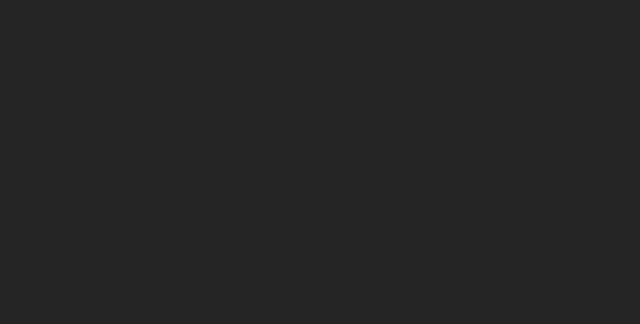
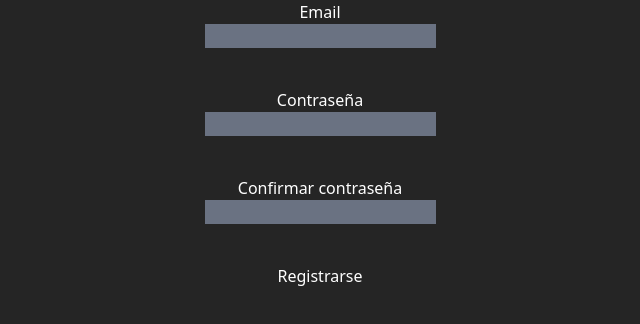
Before and after one commit to ezexgonzalez/mern-task-manager, a React (Vite) app in the folder client/: page /register in a window 1280 px wide. Before the commit this address had no page. Shown: the top 324 px of the page, without its empty margins (320-960 px from the left). Built offline with nearby package versions, Linux system fonts and the light colour scheme; no server answers.

Commit message:
login and register connected with backend protected routes

```diff
--- a/client/package.json
+++ b/client/package.json
@@ -10,6 +10,7 @@
     "preview": "vite preview"
   },
   "dependencies": {
+    "@hookform/resolvers": "^5.2.2",
     "@tailwindcss/vite": "^4.1.17",
     "axios": "^1.13.2",
     "react": "^19.1.1",
--- /dev/null
+++ b/client/src/components/LoginForm.jsx
@@ -0,0 +1,99 @@
+import { useForm } from "react-hook-form";
+import { yupResolver } from "@hookform/resolvers/yup";
+import * as yup from "yup";
+import { loginUser } from "../services/authService.js";
+import { useState } from "react";
+import { useNavigate } from "react-router-dom";
+
+//Validaciones
+const schema = yup.object().shape({
+  email: yup.string().email().required("El email es obligatorio"),
+  password: yup
+    .string()
+    .required("La contraseña es obligatoria")
+    .min(6, "Debe tener al menos 6 caracteres"),
+});
+
+const LoginForm = () => {
+  const [isSubmitting, setIsSubmitting] = useState(false);
+  const [serverError, setServerError] = useState("");
+  const [successMessage, setSuccessMessage] = useState("");
+
+  const navigate = useNavigate();
+
+  //Manejo de formulario
+  const {
+    register,
+    handleSubmit,
+    reset,
+    formState: { errors },
+  } = useForm({
+    resolver: yupResolver(schema),
+  });
+
+  //Submit fetch al backend
+  const onSubmit = async (data) => {
+    setIsSubmitting(true);
+    try {
+      const response = await loginUser({
+        email: data.email,
+        password: data.password,
+      });
+      //guardamos el token jwt en localstorage
+
+      localStorage.setItem("token", response.token);
+
+      setSuccessMessage(response.message);
+      reset();
+      setServerError("");
+      navigate("/dashboard");
+      console.log(response);
+    } catch (error) {
+      setServerError(error);
+      setSuccessMessage("");
+    } finally {
+      setIsSubmitting(false);
+    }
+  };
+
+  return (
+    <form
+      className="flex flex-col justify-center items-center"
+      onSubmit={handleSubmit(onSubmit)}
+    >
+      <div className="flex flex-col justify-center items-center">
+        <label>Email</label>
+        <input
+          className="border-amber-50 border-2 rounded-md"
+          type="email"
+          {...register("email")}
+        />
+        {errors.email ? (
+          <p className="text-red-800">{errors.email.message}</p>
+        ) : (
+          ""
+        )}
+      </div>
+      <div className="flex flex-col justify-center items-center">
+        <label>Contraseña</label>
+        <input
+          className="border-amber-50 border-2 rounded-md"
+          type="password"
+          {...register("password")}
+        />
+        {errors.password ? (
+          <p className="text-red-800">{errors.password.message}</p>
+        ) : (
+          ""
+        )}
+      </div>
+      <button className="cursor-pointer" disabled={isSubmitting} type="submit">
+        Login
+      </button>
+      {serverError && <p className="text-red-800">{serverError}</p>}
+      {successMessage && <p className="text-green-800">{successMessage}</p>}
+    </form>
+  );
+};
+
+export default LoginForm;
--- a/client/src/components/RegisterForm.jsx
+++ b/client/src/components/RegisterForm.jsx
@@ -1,7 +1,10 @@
 import { useForm } from "react-hook-form";
 import { yupResolver } from "@hookform/resolvers/yup";
 import * as yup from "yup";
+import { registerUser } from "../services/authService.js";
+import { useState } from "react";
 
+//Validaciones con yup
 const schema = yup.object().shape({
   email: yup
     .string()
@@ -13,51 +16,83 @@ const schema = yup.object().shape({
     .min(6, "Debe tener al menos 6 caracteres")
     .matches(/\d/, "Debe contener al menos un numero"),
   confirmPassword: yup
-  .string()
-  .oneOf([yup.ref("password", null)], "Las contraseñas no coinciden")
-  .required("Confirma tu contraseña")
+    .string()
+    .oneOf([yup.ref("password")], "Las contraseñas no coinciden")
+    .required("Confirma tu contraseña"),
 });
 
 const RegisterForm = () => {
+  const [serverError, setServerError] = useState("");
+  const [successMessage, setSuccessMessage] = useState("");
+  const [isSubmitting, setIsSubmitting] = useState(false);
 
   //Manejo de formulario
   const {
     register,
     handleSubmit,
-    formState: {errors},
+    reset,
+    formState: { errors },
   } = useForm({
     resolver: yupResolver(schema), // conecta el esquema de validacion
   });
 
   //Submit
-  const onSubmit = (data) =>{
+  const onSubmit = async (data) => {
     console.log("datos enviados", data);
     // fetch al backend
-  }
+    setIsSubmitting(true);
+    try {
+      const response = await registerUser({
+        email: data.email,
+        password: data.password,
+        confirmPassword: data.confirmPassword,
+      });
+      setSuccessMessage(response.message);
+      reset();
+      setServerError("");
+    } catch (error) {
+      setServerError(error);
+      setSuccessMessage("");
+    }finally{
+      setIsSubmitting(false);
+    }
+  };
 
-  return(
-    <form onSubmit={handleSubmit(onSubmit)} class="flex flex-col gap-10 w-300px">
-      <div>
+  return (
+    <form
+      onSubmit={handleSubmit(onSubmit)}
+      className="flex flex-col gap-10 justify-center items-center"
+    >
+      <div className="flex flex-col items-center justify-center">
         <label>Email</label>
-        <input type="email" {...register("email")} />
-        <p class="text-red-800">{errors.email?.message}</p>
+        <input className="bg-gray-500" type="email" {...register("email")} />
+        <p className="text-red-800">{errors.email?.message}</p>
       </div>
-      <div>
+      <div className="flex flex-col items-center justify-center">
         <label>Contraseña</label>
-        <input type="password" {...register("password")} />
-        <p class="text-red-800">{errors.password?.message}</p>
+        <input
+          className="bg-gray-500"
+          type="password"
+          {...register("password")}
+        />
+        <p className="text-red-800">{errors.password?.message}</p>
       </div>
-      <div>
+      <div className="flex flex-col items-center justify-center">
         <label>Confirmar contraseña</label>
-        <input type="password" {...register("confirmPassword")} />
-        <p class="text-red-800">{errors.confirmPassword?.message}</p>
+        <input
+          className="bg-gray-500"
+          type="password"
+          {...register("confirmPassword")}
+        />
+        <p className="text-red-800">{errors.confirmPassword?.message}</p>
       </div>
 
-      <button type="submit">Registrarse</button>
+      <button type="submit" className="cursor-pointer" disabled={isSubmitting}>{isSubmitting? "Registrando..." : "Registrarse"}</button>
+
+      {serverError && <p className="text-red-800">{serverError}</p>}
+      {successMessage && <p className="text-green-800">{successMessage}</p>}
     </form>
   );
-
-
 };
 
 export default RegisterForm;
--- /dev/null
+++ b/client/src/pages/Dashboard.jsx
@@ -0,0 +1,15 @@
+
+
+const Dashboard = () =>{
+
+    return(
+        <div>
+            BIEVENIDO
+        </div>
+    )
+}
+
+
+
+
+export default Dashboard;
--- /dev/null
+++ b/client/src/pages/Login.jsx
@@ -0,0 +1,14 @@
+import LoginForm from "../components/LoginForm.jsx";
+
+const Login = () =>{
+
+
+    return(
+        <div>
+            <LoginForm/>
+        </div>
+    )
+}
+
+
+export default Login;
--- a/client/src/pages/Register.jsx
+++ b/client/src/pages/Register.jsx
@@ -0,0 +1,15 @@
+import RegisterForm from "../components/RegisterForm"
+
+
+const Register = () =>{
+
+
+    return(
+        <div>
+            <RegisterForm/>
+        </div>
+    )
+}
+
+
+export default Register;
--- a/client/src/router/AppRouter.jsx
+++ b/client/src/router/AppRouter.jsx
@@ -1,15 +1,21 @@
 import { BrowserRouter, Routes, Route } from "react-router-dom";
 import Home from "../pages/Home.jsx";
-import About from "../pages/About.jsx";
-import Contact from "../pages/Contact.jsx";
+import Register from "../pages/Register.jsx";
+import Login from "../pages/Login.jsx";
+import Dashboard from "../pages/Dashboard.jsx";
+import PrivateRoute from "./PrivateRoute.jsx";
 
 function AppRouter() {
   return (
     <BrowserRouter>
       <Routes>
         <Route path="/" element={<Home />} />
-        <Route path="/about" element={<About />} />
-        <Route path="/contact" element={<Contact />} />
+        <Route path="/register" element={<Register/>} />
+        <Route path="/login" element={<Login/>} />
+        {/*Private Routes*/}
+        <Route element={<PrivateRoute />}>
+            <Route path="/dashboard" element={<Dashboard/>} />
+        </Route>
       </Routes>
     </BrowserRouter>
   );
--- /dev/null
+++ b/client/src/router/PrivateRoute.jsx
@@ -0,0 +1,13 @@
+import { Navigate, Outlet } from "react-router-dom";
+
+const PrivateRoute = () => {
+
+    const token = localStorage.getItem("token");
+    if(!token){
+        return <Navigate to="/login" replace />
+    }
+
+    return <Outlet/>
+}
+
+export default PrivateRoute;
--- /dev/null
+++ b/client/src/services/api.js
@@ -0,0 +1,13 @@
+import axios from "axios";
+
+
+const api = axios.create({
+    baseURL: import.meta.env.VITE_API_URL,
+    headers:{
+        "Content-Type" : "application/json",
+    },
+});
+
+
+
+export default api;
--- /dev/null
+++ b/client/src/services/authService.js
@@ -0,0 +1,21 @@
+import api from "./api.js";
+
+//Registro de usuario
+
+export const registerUser = async (data) => {
+  try {
+    const response = await api.post("/auth/register", data);
+    return response.data;
+  } catch (error) {
+    throw error.response?.data?.message || "Error al registrar al usuario";
+  }
+};
+
+export const loginUser = async (data) =>{
+  try {
+    const response = await api.post("/auth/login", data);
+    return response.data;
+  } catch (error) {
+    throw error.response?.data?.message || "Error al iniciar sesión"
+  }
+}
```
Also changed, not shown: 2 other files (tests, documents, lock files or other folders).
